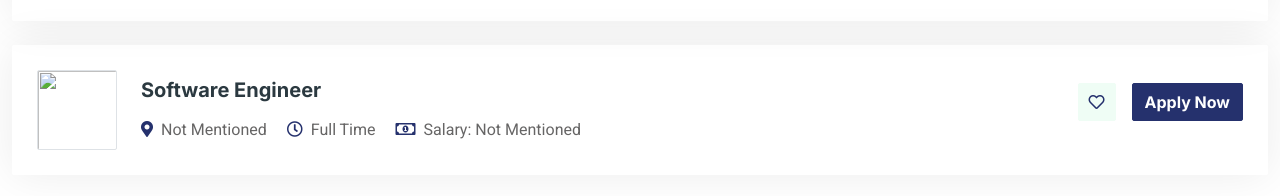
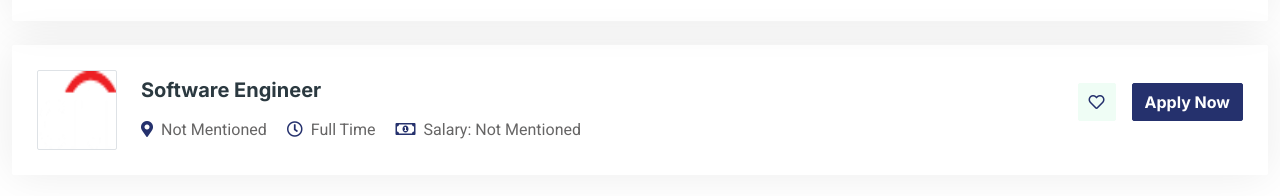
Before and after one commit to DhirendraSingh12/Job_Portal_Website_UI, a plain HTML site: page job-list.html in a window 1280 px wide. Shown: the part 677-873 px from the top of the page. Drawn offline with nearby package versions, Linux system fonts and the light colour scheme.

Commit message:
Update job-list.html

```diff
--- a/job-list.html
+++ b/job-list.html
@@ -108,7 +108,7 @@
      <div class="job-item p-4 mb-4">
          <div class="row g-4">
              <div class="col-sm-12 col-md-8 d-flex align-items-center">
-                 <img class="flex-shrink-0 img-fluid border rounded" src="" alt="" style="width: 80px; height: 80px;">
+                 <img class="flex-shrink-0 img-fluid border rounded" src="img/citi.png" alt="" style="width: 80px; height: 80px;">
                  <div class="text-start ps-4">
                      <h5 class="mb-3">Software Engineer</h5>
                      <span class="text-truncate me-3"><i class="fa fa-map-marker-alt text-primary me-2"></i>Not Mentioned</span>
```
